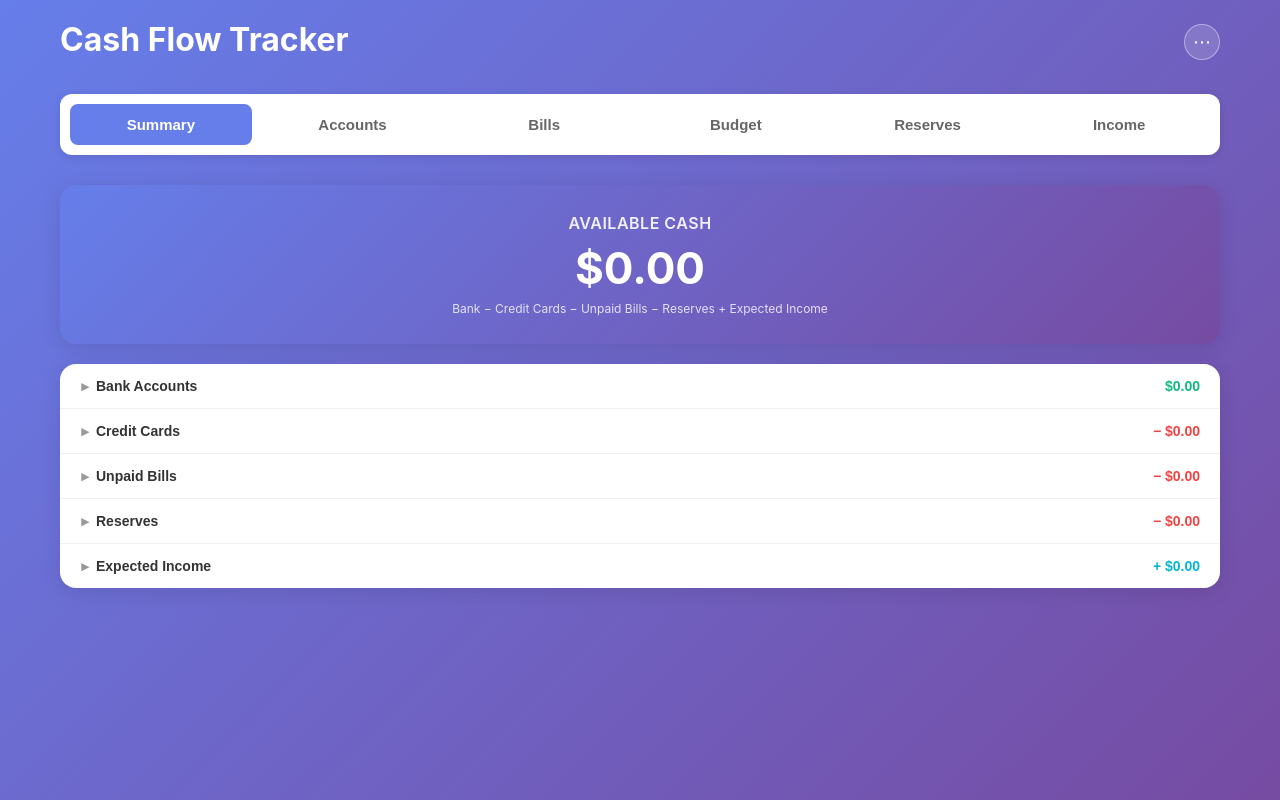
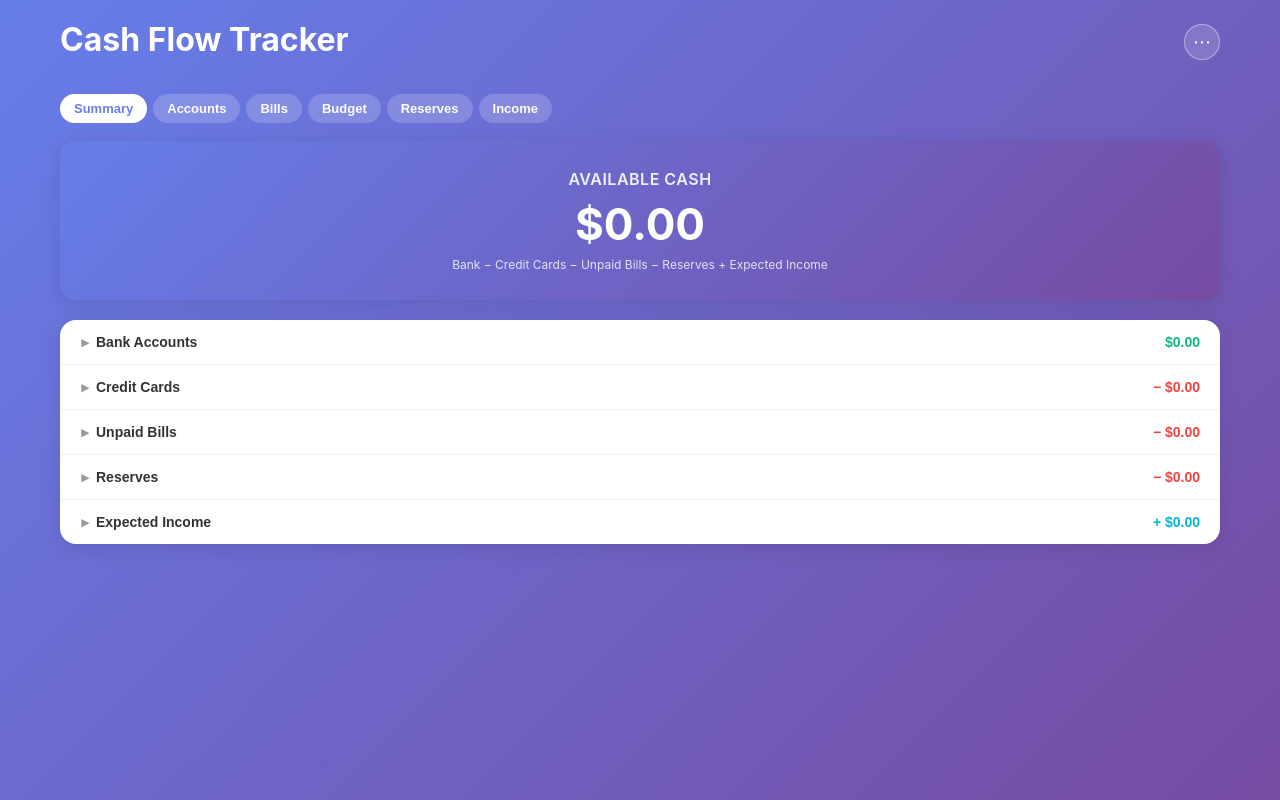
Before and after one commit to jamesboyce2005/cash-flow-frontend, a React (Create React App) app: page / in a window 1280 px wide. Built offline with nearby package versions, Linux system fonts and the light colour scheme; the HTML template or start-up script is replaced by a standard one.

Commit message:
Refactor tab styles in Dashboard.css
Updated styles for tabs and tab items to improve layout and appearance.

```diff
--- a/src/components/Dashboard.css
+++ b/src/components/Dashboard.css
@@ -74,38 +74,35 @@
   border-top: 1px solid #f0f0f0;
 }
 
+/* Compact pill nav — sits directly on the page background, not a heavy card,
+   so it stays a row or two and doesn't compete with the Summary screen below. */
 .tabs {
   display: flex;
-  gap: 10px;
-  margin-bottom: 30px;
-  background: white;
-  padding: 10px;
-  border-radius: 12px;
-  box-shadow: 0 2px 8px rgba(0, 0, 0, 0.1);
+  gap: 6px;
+  margin-bottom: 18px;
   flex-wrap: wrap;
 }
 
 .tab {
-  flex: 1;
-  min-width: 100px;
-  padding: 12px 20px;
-  background: transparent;
-  color: #666;
+  flex: 0 0 auto;
+  padding: 7px 14px;
+  background: rgba(255, 255, 255, 0.18);
+  color: white;
   border: none;
-  border-radius: 8px;
+  border-radius: 20px;
   cursor: pointer;
-  font-size: 15px;
+  font-size: 13px;
   font-weight: 600;
-  transition: all 0.3s;
+  transition: all 0.2s;
 }
 
 .tab:hover {
-  background: #f5f5f5;
+  background: rgba(255, 255, 255, 0.3);
 }
 
 .tab.active {
-  background: #667eea;
-  color: white;
+  background: white;
+  color: #667eea;
 }
 
 .summary-container {
@@ -570,10 +567,6 @@
     width: 100%;
   }
 
-  .tabs {
-    flex-direction: column;
-  }
-
   .account-actions {
     flex-direction: column;
   }
```
